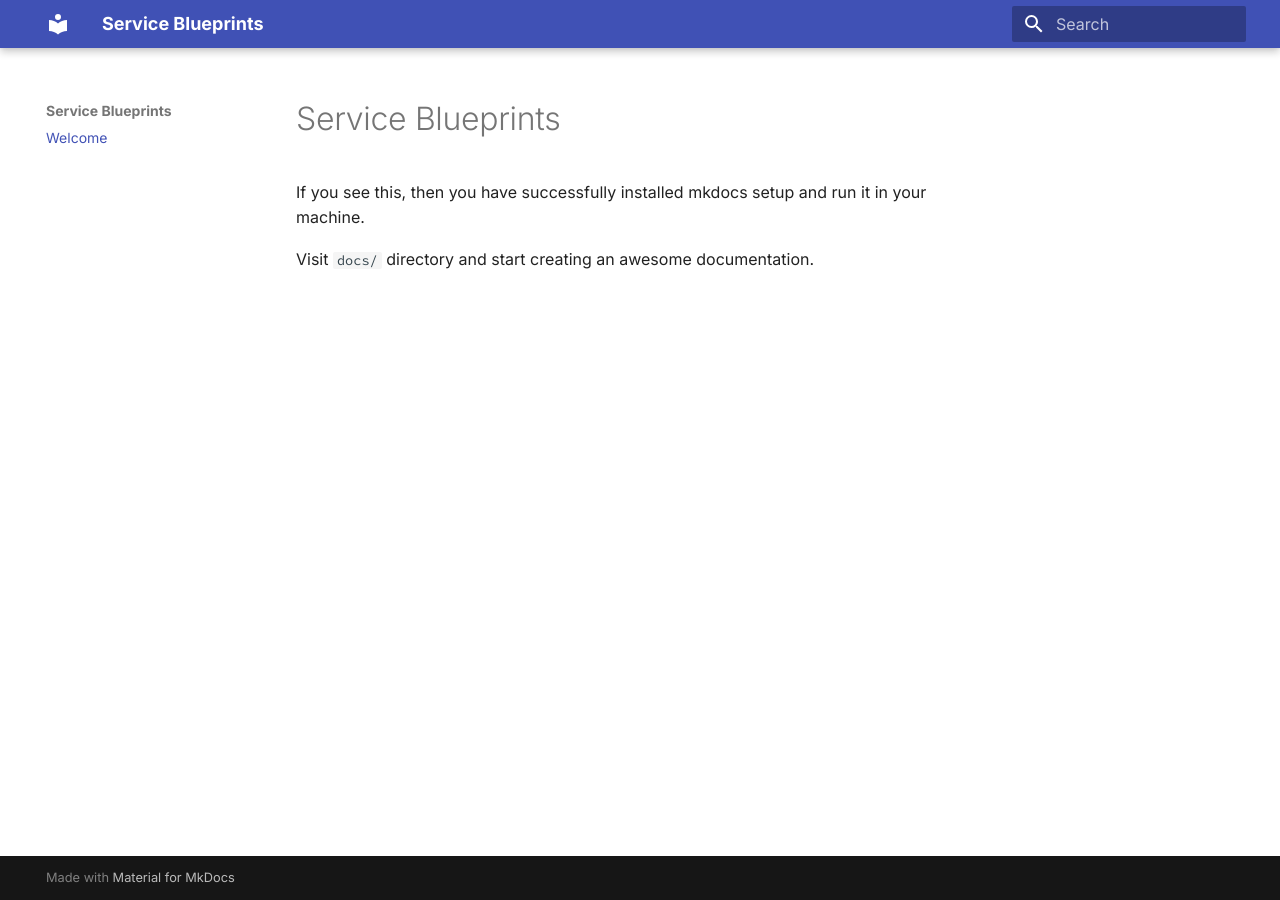
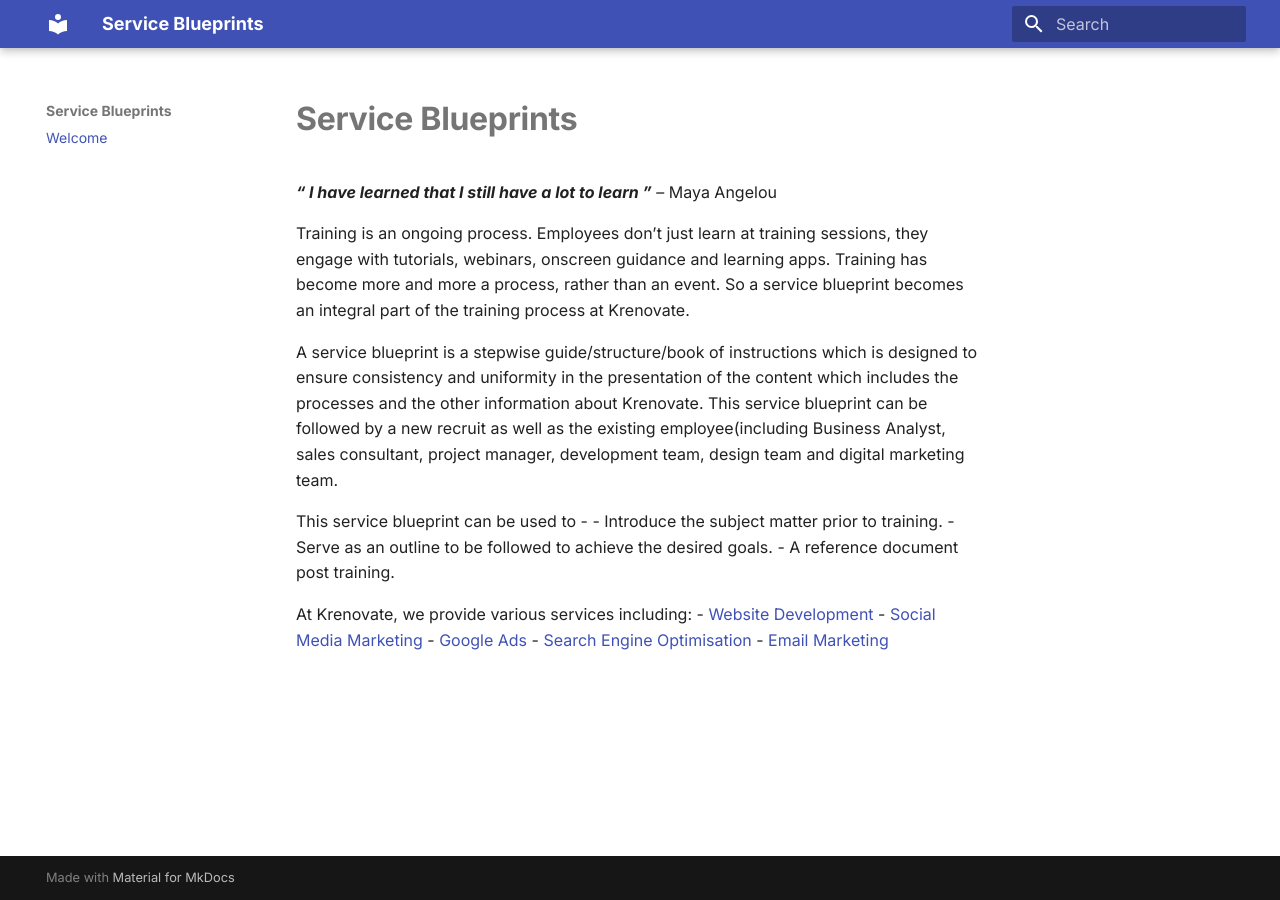
Before and after one commit to Krenovate-Solutions-Pvt-Ltd/Service-Blueprints, an MkDocs documentation site: the page built from docs/index.md, in a window 1280 px wide. Built offline with MkDocs 1.6.1 and Material for MkDocs 9.7.7, drawn with Linux system fonts in a browser that asks for light colours.

Commit message:
7-8-2020

```diff
--- a/docs/index.md
+++ b/docs/index.md
@@ -1,6 +1,20 @@
-# Service Blueprints
+# **Service Blueprints**
 
-If you see this, then you have successfully installed mkdocs setup and run it in your machine.
+**_“ I have learned that I still have a lot to learn ”_** – Maya Angelou
 
 
-Visit `docs/` directory and start creating an awesome documentation.
+Training is an ongoing process. Employees don’t just learn at training sessions, they engage with tutorials, webinars, onscreen guidance and learning apps. Training has become more and more a process, rather than an event. So a service blueprint becomes an integral part of the training process at Krenovate.
+
+A service blueprint is a stepwise guide/structure/book of instructions which is designed to ensure consistency and uniformity in the presentation of the content which includes the processes and the other information about Krenovate. This service blueprint can be followed by a new recruit as well as the existing employee(including Business Analyst, sales consultant, project manager, development team, design team and digital marketing team.
+
+This service blueprint can be used to -
+-	Introduce the subject matter prior to training.
+-	Serve as an outline to be followed  to achieve the desired goals.
+-	A reference document post training.
+
+At Krenovate, we provide  various services including:
+-	[Website Development](https://agency.krenovate.com/wordpress-website-development/)
+-	[Social Media Marketing](https://agency.krenovate.com/social-media-marketing/)
+-	[Google Ads](https://agency.krenovate.com/google-ads/)
+-	[Search Engine Optimisation](https://agency.krenovate.com/seo-services-company/)
+-	[Email Marketing](https://agency.krenovate.com/email-marketing/)
```
